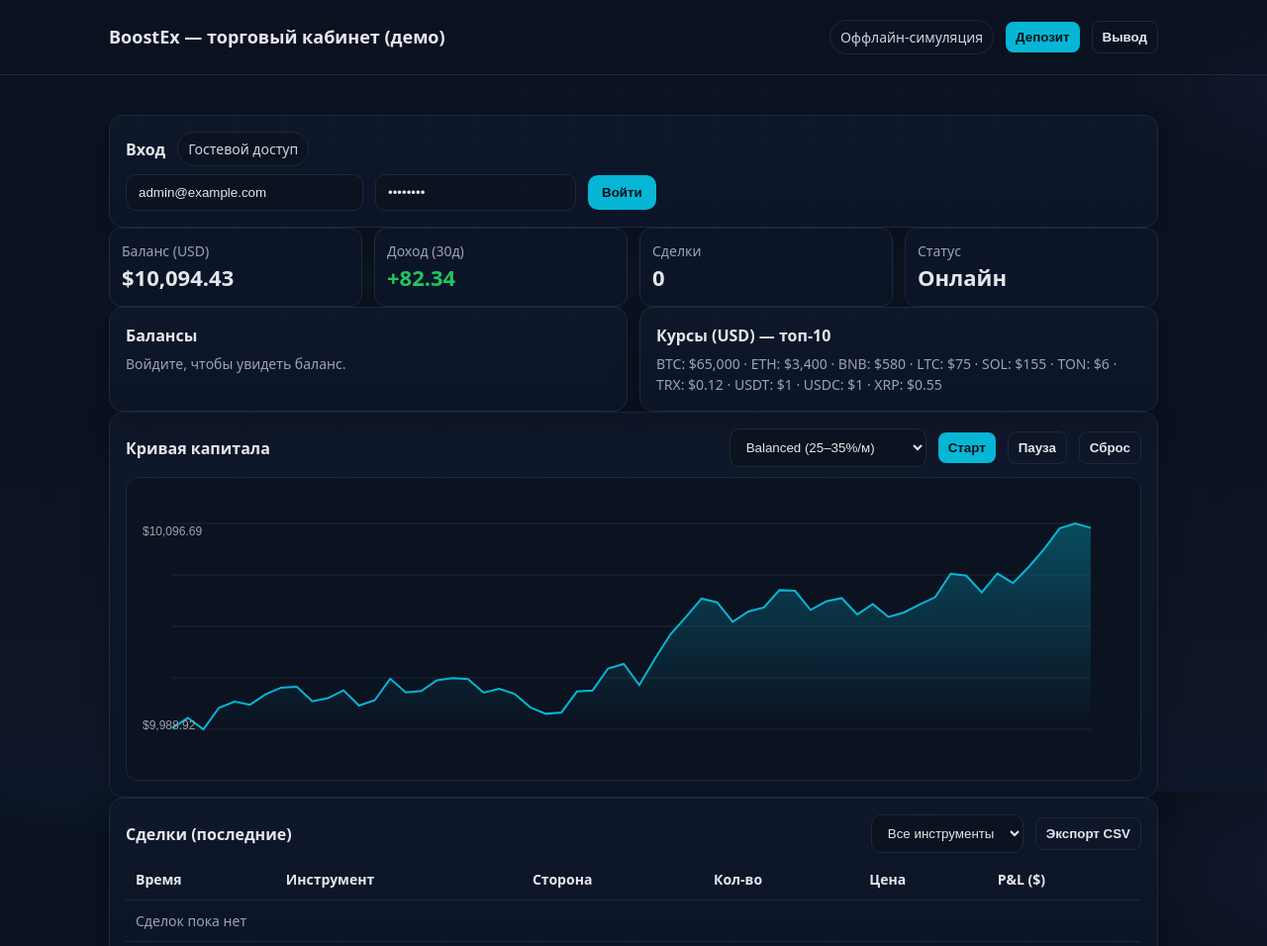
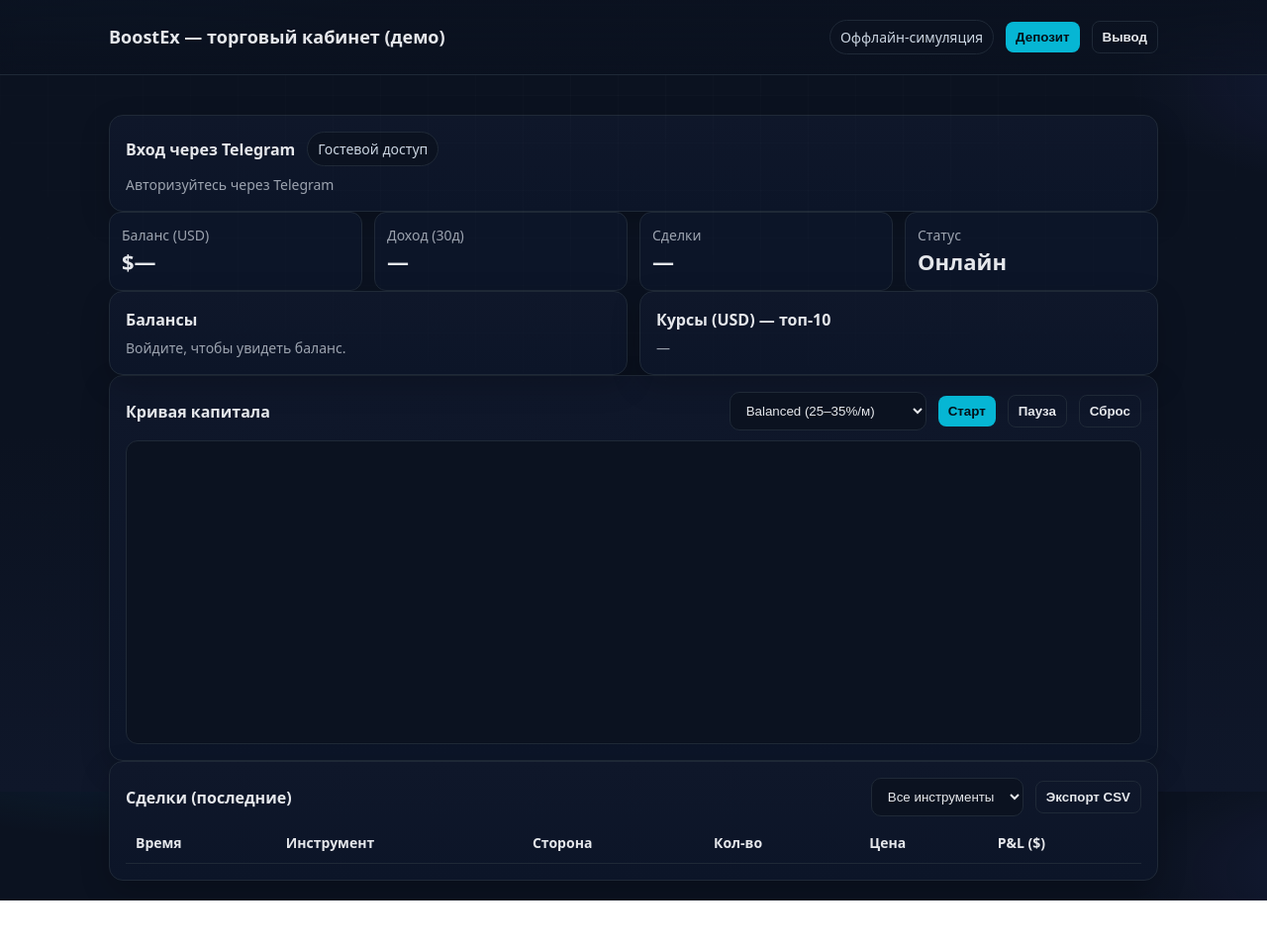
Before and after one commit to KetMol512/AiTrade, a plain HTML site: page index.html in a window 1280 px wide. Shown: the top 956 px of the page at 99% size. After the commit the page ends 910 px from the top, so only its background shows below. Drawn offline with Linux system fonts and the light colour scheme; a script that the page names is missing.

Commit message:
Update index.html

```diff
--- a/index.html
+++ b/index.html
@@ -65,7 +65,7 @@
   </div>
 </header>
 
-<div class="row" style="margin-top:20px; justify-content:center;">
+  <div class="row" style="margin-top:20px; justify-content:center;">
   <script async src="https://telegram.org/js/telegram-widget.js?7"
           data-telegram-login="BoostEx_Trade_Bot"
           data-size="large" data-radius="10" data-auth-url="https://yourserver.com/auth/telegram">
@@ -75,14 +75,11 @@
 <main class="wrap" id="app">
   <section class="card">
     <div class="row">
-      <div class="h2">Вход</div>
+      <div class="h2">Вход через Telegram</div>
       <span class="tag">Гостевой доступ</span>
     </div>
     <div class="row" style="margin-top:8px">
-      <input id="email" class="input" style="min-width:240px" placeholder="email" value="admin@example.com" />
-      <input id="pass"  class="input" style="min-width:180px" placeholder="password" value="admin123" type="password" />
-      <button class="btn" id="login">Войти</button>
-      <span id="loginMsg" class="muted"></span>
+      <span id="telegram-status" class="muted">Авторизуйтесь через Telegram</span>
     </div>
   </section>
 
```
